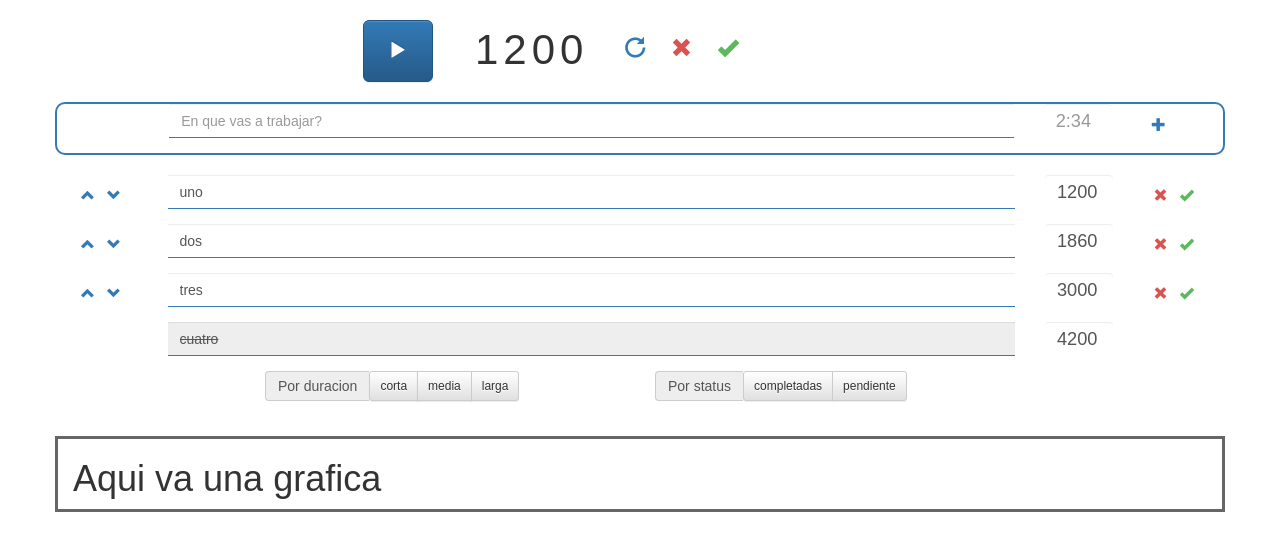
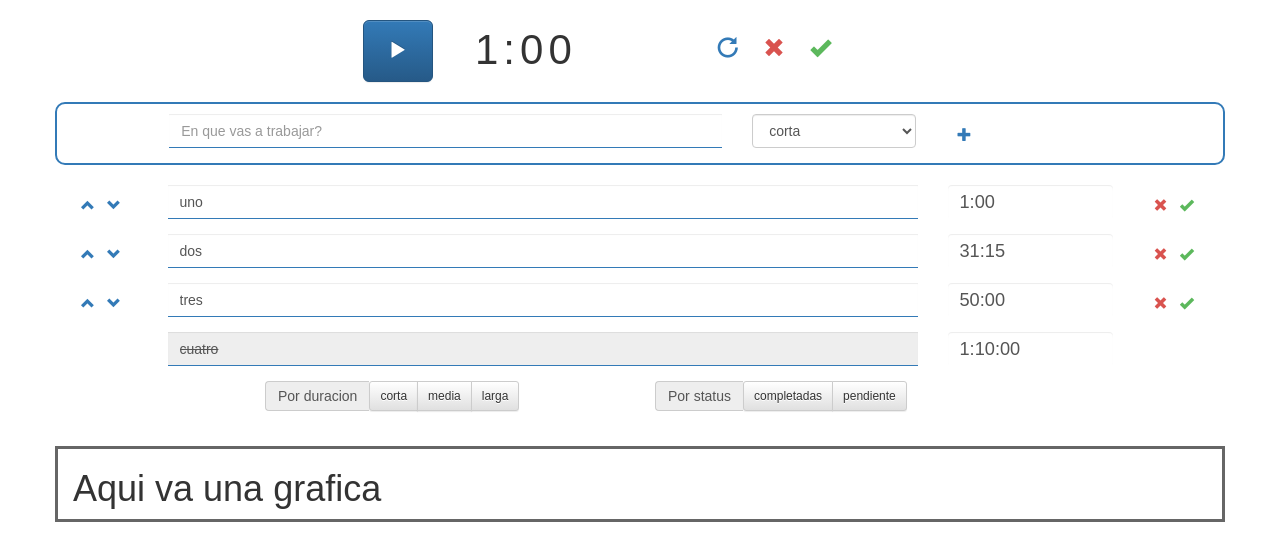
Before and after one commit to jsdelivrbot/timetracker, a React (Create React App) app: page / in a window 1280 px wide. Shown: the top 560 px of the page. Built offline with nearby package versions, Linux system fonts and the light colour scheme; what react-tap-event-plugin would draw is missing.

Commit message:
Add tasks with defined durations

```diff
--- a/src/App.css
+++ b/src/App.css
@@ -54,4 +54,5 @@
 .section.new-task .row {
   border: 2px solid #337ab7;
   border-radius: 10px;
+  padding: 10px 0 0 0;
 }
--- a/src/actions/index.js
+++ b/src/actions/index.js
@@ -1,3 +1,5 @@
+import { getFixedDuration } from '../utils'
+
 export const moveUp = currentIndex => {
   return {
     type: 'moveUp',
@@ -51,19 +53,23 @@ export const filter = (type, value) => {
 }
 
 export const addTask = newTask => {
+  const duration = getFixedDuration(newTask.predefinedDuration, newTask.duration)
+
   return {
     type: 'addTask',
     task: {
-      ...newTask,
-      remaining: newTask.duration,
+      description: newTask.description,
+      duration,
+      remaining: duration,
       completed: false
     }
   }
 }
 
-export const editNewDuration = value => {
+export const editNewDuration = (durationType, value) => {
   return {
     type: 'editNewDuration',
+    durationType,
     value
   }
 }
--- a/src/components/CurrentTask.js
+++ b/src/components/CurrentTask.js
@@ -1,28 +1,44 @@
 import React from 'react'
-import Grid from 'react-bootstrap/lib/Grid';
-import Glyphicon from 'react-bootstrap/lib/Glyphicon';
-import Col from 'react-bootstrap/lib/Col';
-import Row from 'react-bootstrap/lib/Row';
-import Button from 'react-bootstrap/lib/Button';
+import Grid from 'react-bootstrap/lib/Grid'
+import Glyphicon from 'react-bootstrap/lib/Glyphicon'
+import Col from 'react-bootstrap/lib/Col'
+import Row from 'react-bootstrap/lib/Row'
+import Button from 'react-bootstrap/lib/Button'
 import _ from 'lodash'
+import { convertToTime } from '../utils'
 
 export default class CurrentTask extends React.Component {
 
   componentWillMount(){
-    this.intervalId = setInterval(this.forceUpdate.bind(this), 1000)
+    this.intervalId = setInterval(() => {
+      const remaining = this.getRemaining()
+
+      if (remaining <= 0) {
+        clearInterval(this.intervalId)
+        this.props.complete(0)
+      }
+
+      this.forceUpdate()
+    }, 1000)
   }
 
   componentWillUnmount(){
     clearInterval(this.intervalId)
   }
 
-  render(){
+  getRemaining = () => {
     let remaining = this.props.activeTask.remaining
 
     if (!_.isNil(this.props.counterStarted)) {
       const elapsed = new Date().getTime() - this.props.counterStarted
       remaining = this.props.activeTask.remaining - Math.floor(elapsed / 1000)
     }
+
+    return remaining
+  }
+
+  render(){
+    const remaining = this.getRemaining()
 
     return (
       <Grid className="section current-task">
@@ -44,8 +60,8 @@ export default class CurrentTask extends React.Component {
           </Col>
 
           <Col md={6}>
-            <Col md={3}>
-              <span style={{letterSpacing: '5px', fontSize: '3em'}}>{remaining}</span>
+            <Col md={5}>
+              <span style={{letterSpacing: '5px', fontSize: '3em'}}>{convertToTime(remaining)}</span>
             </Col>
 
             <Col md={1}>
--- a/src/components/NewTask.js
+++ b/src/components/NewTask.js
@@ -7,11 +7,11 @@ import FormGroup from 'react-bootstrap/lib/FormGroup';
 import FormControl from 'react-bootstrap/lib/FormControl';
 import Row from 'react-bootstrap/lib/Row';
 
-export default function NewTask({ addTask, editNewTask, editNewDuration, newTask }) {
+export default function NewTask({ addTask, editNewTask, editNewDuration, editPredefinedDuration, newTask }) {
   return (
     <Grid className="section new-task">
       <Row>
-        <Col md={9} mdOffset={1}>
+        <Col md={6} mdOffset={1}>
           <FormGroup>
             <FormControl
               type="text"
@@ -24,11 +24,25 @@ export default function NewTask({ addTask, editNewTask, editNewDuration, newTask
           </FormGroup>
         </Col>
 
-        <Col md={1}>
+        <Col md={2} mdHidden={newTask.predefinedDuration === 'other'}>
+          <FormGroup>
+            <FormControl
+              componentClass="select"
+              value={newTask.predefinedDuration}
+              onChange={editPredefinedDuration.bind(this)}>
+              <option value="short">corta</option>
+              <option value="medium">media</option>
+              <option value="long">larga</option>
+              <option value="other">otra...</option>
+            </FormControl>
+          </FormGroup>
+        </Col>
+
+        <Col md={2} mdHidden={newTask.predefinedDuration !== 'other'}>
           <FormControl
             bsStyle="time"
             type="text"
-            placeholder="2:34"
+            placeholder="ej. 2:34"
             value={newTask.duration}
             onChange={editNewDuration.bind(this)}
           />
--- a/src/components/TaskList.js
+++ b/src/components/TaskList.js
@@ -1,13 +1,14 @@
 import React from 'react'
-import Grid from 'react-bootstrap/lib/Grid';
-import Glyphicon from 'react-bootstrap/lib/Glyphicon';
-import Col from 'react-bootstrap/lib/Col';
-import Button from 'react-bootstrap/lib/Button';
-import Row from 'react-bootstrap/lib/Row';
-import FormGroup from 'react-bootstrap/lib/FormGroup';
-import FormControl from 'react-bootstrap/lib/FormControl';
-import ButtonGroup from 'react-bootstrap/lib/ButtonGroup';
-import InputGroup from 'react-bootstrap/lib/InputGroup';
+import Grid from 'react-bootstrap/lib/Grid'
+import Glyphicon from 'react-bootstrap/lib/Glyphicon'
+import Col from 'react-bootstrap/lib/Col'
+import Button from 'react-bootstrap/lib/Button'
+import Row from 'react-bootstrap/lib/Row'
+import FormGroup from 'react-bootstrap/lib/FormGroup'
+import FormControl from 'react-bootstrap/lib/FormControl'
+import ButtonGroup from 'react-bootstrap/lib/ButtonGroup'
+import InputGroup from 'react-bootstrap/lib/InputGroup'
+import { convertToTime } from '../utils'
 
 export default function TaskList({filteredTasks, moveUp, moveDown, editTask, editDuration, remove, complete, filter, filters}) {
 
@@ -24,7 +25,7 @@ export default function TaskList({filteredTasks, moveUp, moveDown, editTask, edi
           <Button bsStyle="link" className="option-btn" onClick={() => moveDown(idx)}><Glyphicon glyph="chevron-down" /></Button>
         </Col>
 
-        <Col md={9} mdOffset={task.completed ? 1 : 0}>
+        <Col md={8} mdOffset={task.completed ? 1 : 0}>
           <FormGroup>
             <FormControl
               bsStyle="text"
@@ -39,12 +40,12 @@ export default function TaskList({filteredTasks, moveUp, moveDown, editTask, edi
           </FormGroup>
         </Col>
 
-        <Col md={1}>
+        <Col md={2}>
           <FormControl
             bsStyle="time"
             type="text"
             placeholder="30:00"
-            value={task.remaining}
+            value={convertToTime(task.remaining)}
             onChange={evt => editDuration(idx, evt.target.value)}
           />
         </Col>
--- a/src/containers/ActiveTask.js
+++ b/src/containers/ActiveTask.js
@@ -1,6 +1,6 @@
 import { connect } from 'react-redux'
 import { CurrentTask } from '../components'
-import { toggleCounter, resetCounter } from '../actions'
+import { complete, remove, toggleCounter, resetCounter } from '../actions'
 
 const mapStateToProps = ({activeTask, taskList}) => {
   return {
@@ -14,8 +14,8 @@ const mapDispatchToProps = dispatch => {
   return {
     toggleCounter: (isRunning, remaining) => dispatch(toggleCounter(isRunning, remaining)),
     reset: isRunning => dispatch(resetCounter(isRunning)),
-    complete: () => { console.log("[*] complete") },
-    remove: () => { console.log("[*] remove") },
+    complete: () => dispatch(complete(0)),
+    remove: () => dispatch(remove(0)),
   }
 }
 
--- a/src/containers/AddTask.js
+++ b/src/containers/AddTask.js
@@ -15,7 +15,10 @@ const mapDipatchToProps = dispatch => {
       return dispatch(editNewTask(evt.target.value))
     },
     editNewDuration: evt => {
-      return dispatch(editNewDuration(evt.target.value))
+      return dispatch(editNewDuration('duration', evt.target.value))
+    },
+    editPredefinedDuration: evt => {
+      return dispatch(editNewDuration('predefinedDuration', evt.target.value))
     },
   }
 }
--- a/src/reducers/activeTask.js
+++ b/src/reducers/activeTask.js
@@ -17,7 +17,6 @@ const resetCounter = isRunning => {
 const activeTask = (state = initialState, action) => {
   let delta
 
-  console.log("state:", state, ", action:", action)
   switch(action.type){
     case 'toggleCounter':
       delta = toggleCounter(action.isRunning, action.remaining)
--- a/src/reducers/initialState.js
+++ b/src/reducers/initialState.js
@@ -1,12 +1,12 @@
 
 const initialState = {
   activeTask: {counterStarted: null, running: false},
-  newTask: {description: "", duration: ""},
+  newTask: {description: "", duration: "", predefinedDuration: 'short'},
   taskList: {
     filters: {duration: 'none', status: 'none'},
     tasks: [
-      {description: "uno", duration: 20*60, remaining: 20*60, completed: false},
-      {description: "dos", duration: 31*60, remaining: 31*60, completed: false},
+      {description: "uno", duration: 20*60, remaining: 60, completed: false},
+      {description: "dos", duration: 31*60, remaining: 31*60+15, completed: false},
       {description: "tres", duration: 50*60, remaining: 50*60, completed: false},
       {description: "cuatro", duration: 70*60, remaining: 70*60, completed: true},
     ]
--- a/src/reducers/newTask.js
+++ b/src/reducers/newTask.js
@@ -1,8 +1,9 @@
 import _ from 'lodash'
 import initialState from './initialState'
+import { getFixedDuration } from '../utils'
 
 const addTask = (currentTasks, task) => {
-  return {description: "", duration: ""}
+  return {description: "", duration: "", predefinedDuration: 'short'}
 }
 
 const newTask = (state = initialState, action) => {
@@ -16,7 +17,12 @@ const newTask = (state = initialState, action) => {
       delta = {description: action.value}
       break
     case 'editNewDuration':
-      delta = {duration: action.value}
+      if (action.durationType === 'duration') {
+        delta = {duration: action.value, predefinedDuration: 'other'}
+      } else {
+        const duration = getFixedDuration(action.value, "")
+        delta = {duration, predefinedDuration: action.value}
+      }
       break
     default:
       break
--- a/src/reducers/taskList.js
+++ b/src/reducers/taskList.js
@@ -1,5 +1,6 @@
 import _ from 'lodash'
 import initialState from './initialState'
+import { convertToSeconds } from '../utils'
 
 const moveElementUp = (currentTasks, index) => {
   let tasks = _.clone(currentTasks)
@@ -37,6 +38,8 @@ const setFilter = (state, filter, value) => {
 }
 
 const addTask = (currentTasks, task) => {
+  const seconds = convertToSeconds(task.duration)
+  task.duration = task.remaining = seconds
   return {tasks: [task].concat(currentTasks)}
 }
 
--- /dev/null
+++ b/src/utils/index.js
@@ -0,0 +1,69 @@
+
+const convertToTime = (seconds) => {
+  const hours = Math.floor(seconds / 3600)
+  const minutes = Math.floor((seconds % 3600) / 60)
+  const secs = Math.floor(seconds % 60)
+
+  let time = ""
+
+  if (hours > 0) {
+    time += hours + ":"
+  }
+
+  if (time === "") {
+    time += minutes + ":"
+  } else {
+    time += pad(minutes) + ":"
+  }
+
+  if (secs > 0) {
+    if (time === "") {
+      time += "00:"
+    }
+    time += pad(secs)
+  } else {
+    time += "00"
+  }
+
+  return time
+}
+
+const pad = value => {
+  if (value < 10) {
+    return `0${value}`
+  }
+
+  return String(value)
+}
+
+const convertToSeconds = hourExpression => {
+  const segments = hourExpression.split(":")
+
+  let seconds = 0
+  if (segments.length > 2){
+    seconds += parseInt(segments.shift(), 10) * 3600
+  }
+
+  if (segments.length > 1){
+    seconds += parseInt(segments.shift(), 10) * 60
+  }
+  if (segments.length > 0){
+    seconds += parseInt(segments.shift(), 10)
+  }
+
+  return seconds
+}
+
+const getFixedDuration = (durationType, duration) => {
+  if (durationType === 'short') {
+    return "5"
+  } else if (durationType === 'medium') {
+    return "30:00"
+  } else if (durationType === 'long') {
+    return "60:00"
+  }
+
+  return duration
+}
+
+export { getFixedDuration, convertToSeconds, convertToTime, pad }
```
